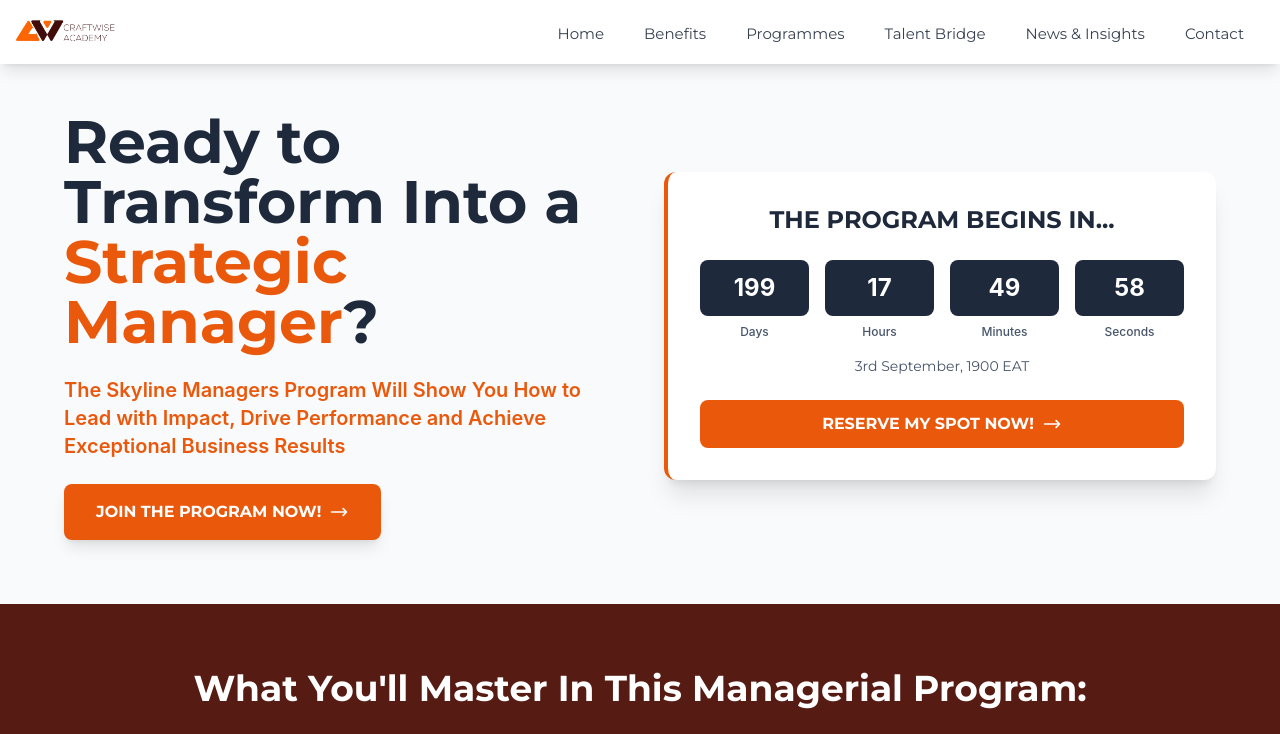
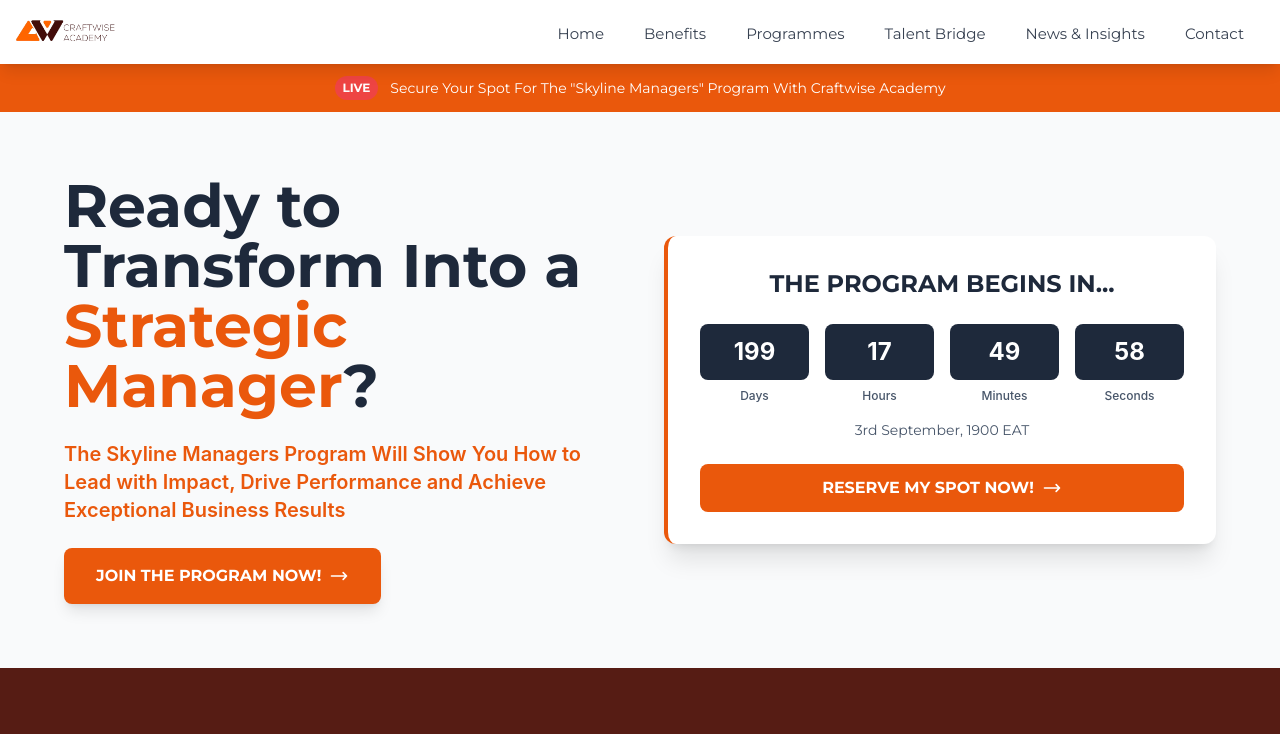
Before and after one commit to Gift-World/craftwise-main, a React (Vite) app: page /skyline-managers in a window 1280 px wide. Shown: the top 734 px of the page. Built offline with nearby package versions, Linux system fonts and the light colour scheme.

Commit message:
Update Craftwise Academy component to add top padding for improved layout

```diff
--- a/src/components/Blogs/Articles/CraftwiseAcademy.jsx
+++ b/src/components/Blogs/Articles/CraftwiseAcademy.jsx
@@ -46,7 +46,7 @@ const CraftwiseAcademy = () => {
   };
 
   return (
-    <div className="min-h-screen bg-white">
+    <div className="min-h-screen pt-16 bg-white">
       {/* Live Banner */}
       <motion.div
         initial={{ y: -50, opacity: 0 }}
```
